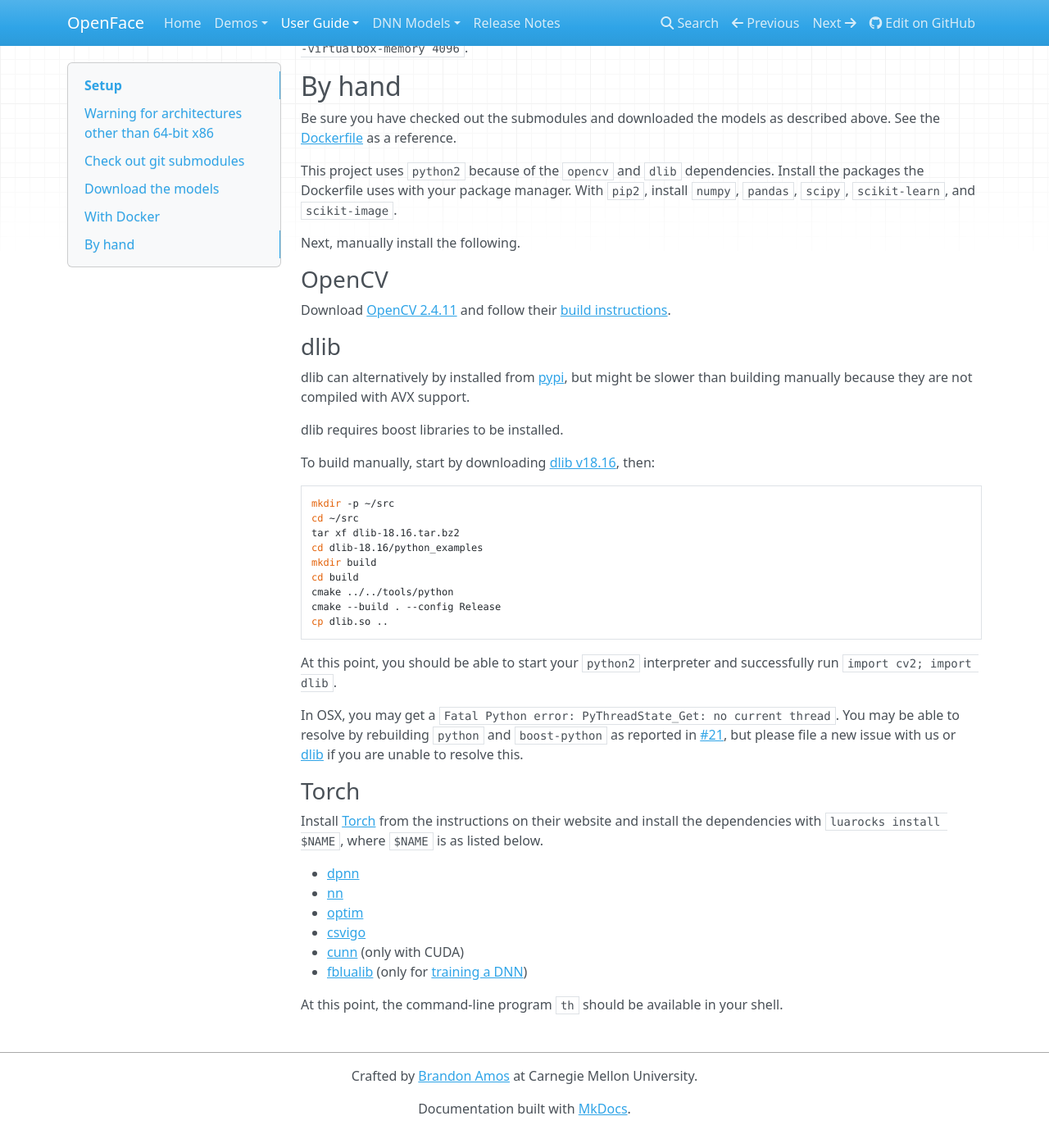
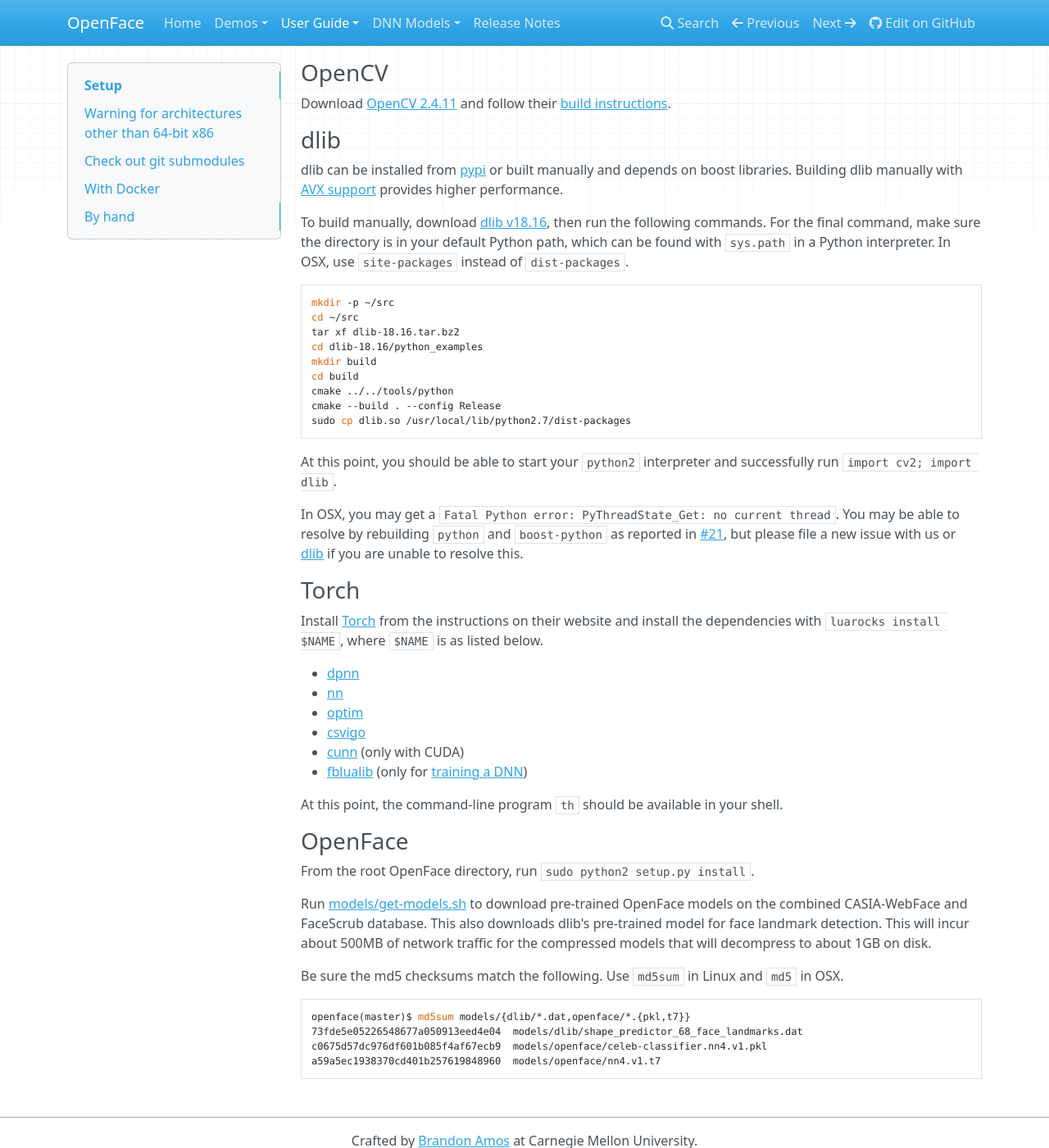
Before and after one commit to cmusatyalab/openface, an MkDocs documentation site: the page built from docs/setup.md, in a window 1280 px wide and 1400 px high, scrolled down 1452 px. Shown: the whole window at 82% size. Built offline with MkDocs 1.6.1, drawn with Linux system fonts in a browser that asks for light colours; nearby versions of some CDN libraries; old or Windows-style settings are respelled for this version of MkDocs; some of the changed text lies outside the part shown.

Commit message:
System-wide install of dlib and OpenFace.
Resolves #11

````diff
--- a/docs/setup.md
+++ b/docs/setup.md
@@ -20,24 +20,6 @@
 Clone with `--recursive` or run `git submodule init && git submodule update`
 after checking out.
 
-## Download the models
-Run [models/get-models.sh](https://github.com/cmusatyalab/openface/blob/master/models/get-models.sh)
-to download pre-trained OpenFace
-models on the combined CASIA-WebFace and FaceScrub database.
-This also downloads dlib's pre-trained model for face landmark detection.
-This will incur about 500MB of network traffic for the compressed
-models that will decompress to about 1GB on disk.
-
-Be sure the md5 checksums match the following.
-Use `md5sum` in Linux and `md5` in OSX.
-
-```
-openface(master)$ md5sum models/{dlib/*.dat,openface/*.{pkl,t7}}
-73fde5e05226548677a050913eed4e04  models/dlib/shape_predictor_68_face_landmarks.dat
-c0675d57dc976df601b085f4af67ecb9  models/openface/celeb-classifier.nn4.v1.pkl
-a59a5ec1938370cd401b257619848960  models/openface/nn4.v1.t7
-```
-
 ## With Docker
 This repo can be deployed as a container with [Docker](https://www.docker.com/)
 for CPU mode.
@@ -51,9 +33,11 @@
 
 ```
 docker build -t openface ./docker
-docker run -p 9000:9000 -t -i -v $PWD:/openface openface /bin/bash
-cd /openface
+docker run -p 9000:9000 -p 8000:8000 -t -i openface /bin/bash
+cd /root/src/openface
 ./demos/compare.py images/examples/{lennon*,clapton*}
+./demos/classifier.py infer models/openface/celeb-classifier.nn4.v1.pkl ./images/examples/carell.jpg
+./demos/web/start-servers.py
 ```
 
 ### Docker in OSX
@@ -100,16 +84,18 @@
 [build instructions](http://docs.opencv.org/doc/tutorials/introduction/linux_install/linux_install.html).
 
 ### dlib
-dlib can alternatively by installed from [pypi](https://pypi.python.org/pypi/dlib),
-but might be slower than building manually because they are not
-compiled with AVX support.
+dlib can be installed from [pypi](https://pypi.python.org/pypi/dlib)
+or built manually and depends on boost libraries.
+Building dlib manually with
+[AVX support](http://dlib.net/face_landmark_detection_ex.cpp.html)
+provides higher performance.
 
-dlib requires boost libraries to be installed.
-
-To build manually, start by
-downloading
+To build manually, download
 [dlib v18.16](https://github.com/davisking/dlib/releases/download/v18.16/dlib-18.16.tar.bz2),
-then:
+then run the following commands.
+For the final command, make sure the directory is in your default
+Python path, which can be found with `sys.path` in a Python interpreter.
+In OSX, use `site-packages` instead of `dist-packages`.
 
 ```
 mkdir -p ~/src
@@ -120,7 +106,7 @@
 cd build
 cmake ../../tools/python
 cmake --build . --config Release
-cp dlib.so ..
+sudo cp dlib.so /usr/local/lib/python2.7/dist-packages
 ```
 
 At this point, you should be able to start your `python2`
@@ -147,3 +133,23 @@
 
 At this point, the command-line program `th` should
 be available in your shell.
+
+### OpenFace
+From the root OpenFace directory, run `sudo python2 setup.py install`.
+
+Run [models/get-models.sh](https://github.com/cmusatyalab/openface/blob/master/models/get-models.sh)
+to download pre-trained OpenFace
+models on the combined CASIA-WebFace and FaceScrub database.
+This also downloads dlib's pre-trained model for face landmark detection.
+This will incur about 500MB of network traffic for the compressed
+models that will decompress to about 1GB on disk.
+
+Be sure the md5 checksums match the following.
+Use `md5sum` in Linux and `md5` in OSX.
+
+```
+openface(master)$ md5sum models/{dlib/*.dat,openface/*.{pkl,t7}}
+73fde5e05226548677a050913eed4e04  models/dlib/shape_predictor_68_face_landmarks.dat
+c0675d57dc976df601b085f4af67ecb9  models/openface/celeb-classifier.nn4.v1.pkl
+a59a5ec1938370cd401b257619848960  models/openface/nn4.v1.t7
+```
--- /dev/null
+++ b/requirements.txt
@@ -0,0 +1,5 @@
+numpy==1.10.2
+scipy==0.16.1
+pandas==0.17.0
+scikit-image==0.10.1
+scikit-learn==0.17
````
Also changed, not shown: 5 other files.
